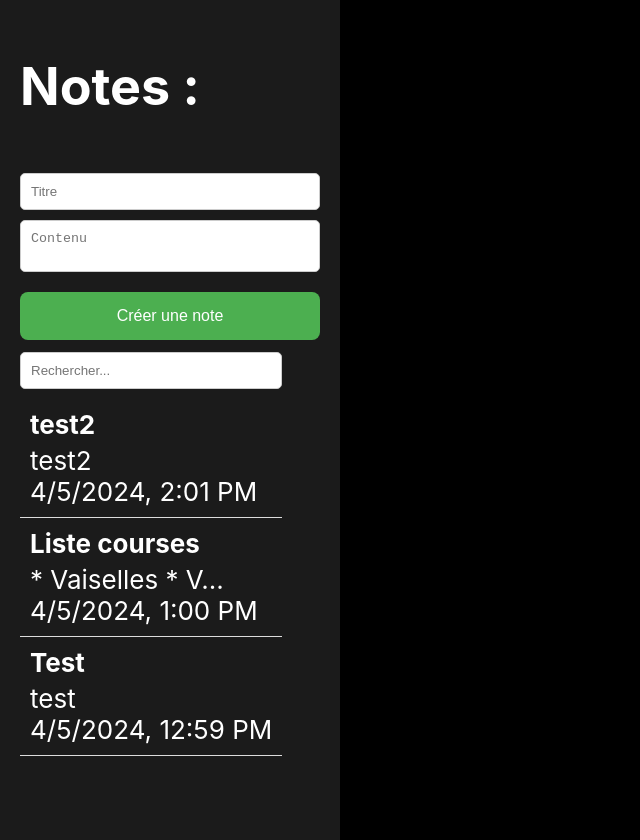
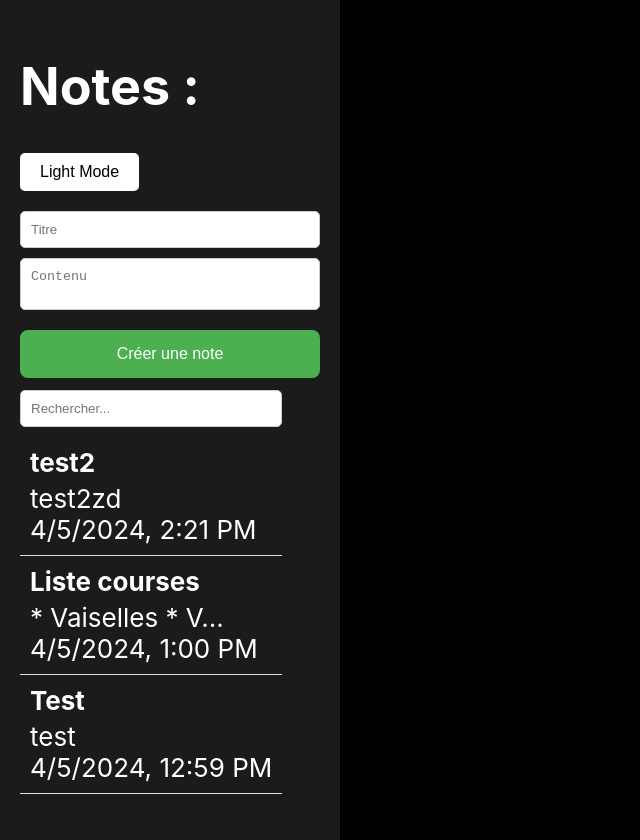
Before and after one commit to Kenaru/note-js-abn-ESGI, a React (Create React App) app: page / in a window 1280 px wide. Shown: the whole page, without its empty margins (0-640 px from the left). Built offline with nearby package versions, Linux system fonts and the light colour scheme; data requests are answered from the project's data file.

Commit message:
Dark/light mode

```diff
--- a/db.json
+++ b/db.json
@@ -17,8 +17,8 @@
     {
       "id": "d124",
       "title": "test2",
-      "content": "test2",
-      "lastupdateAt": "2024-04-05T14:01:21.118Z",
+      "content": "test2zd",
+      "lastupdateAt": "2024-04-05T14:21:44.665Z",
       "pinned": false
     }
   ],
--- a/src/App.css
+++ b/src/App.css
@@ -2,6 +2,48 @@
   display: flex;
   background-color: #000000;
 }
+
+/* Styles pour le mode jour */
+.App.light-mode {
+  background-color: #ffffff;
+  color: #000000;
+}
+
+.App.light-mode .note:hover {
+  background-color: #f5f5f5;
+  color: #000000;
+}
+
+.App.light-mode .form-container button[type="submit"] {
+  background-color: #4caf50;
+}
+
+.App.light-mode .form-container button[type="submit"]:hover {
+  background-color: #45a049;
+}
+
+.mode-toggle-button {
+  border: none;
+  padding: 10px 20px;
+  cursor: pointer;
+  border-radius: 5px;
+  font-size: 16px;
+}
+
+.mode-toggle-button.dark-mode {
+  background-color: #ffffff;
+  color: #000000;
+}
+
+.mode-toggle-button.light-mode {
+  background-color: #000000;
+  color: #ffffff;
+}
+
+.mode-toggle-button:hover {
+  opacity: 0.8;
+}
+
 
 .notes-container {
   flex: 1;
--- a/src/App.js
+++ b/src/App.js
@@ -1,4 +1,4 @@
-import React from "react";
+import React, { useState } from "react";
 import "./App.css";
 import NotesContainer from "./components/NotesContainer";
 import NoteEditor from "./components/NoteEditor";
@@ -21,10 +21,25 @@ function App() {
     handlePinNote,
   } = useNotes();
 
+  const [isDarkMode, setIsDarkMode] = useState(true); // État pour le mode jour/nuit
+
+  // Fonction pour basculer entre le mode jour et nuit
+  const toggleDarkMode = () => {
+    setIsDarkMode(!isDarkMode);
+  };
+
   return (
-    <div className="App">
+    <div className={`App ${isDarkMode ? "dark-mode" : "light-mode"}`}>
       <header className="App-header">
         <h1>Notes :</h1>
+        <button
+          onClick={toggleDarkMode}
+          className={`mode-toggle-button ${
+            isDarkMode ? "dark-mode" : "light-mode"
+          }`}
+        >
+          {isDarkMode ? "Light Mode" : "Dark Mode"}
+        </button>
         <ToastContainer position="bottom-right" />
         {loading ? (
           <Loader />
```
